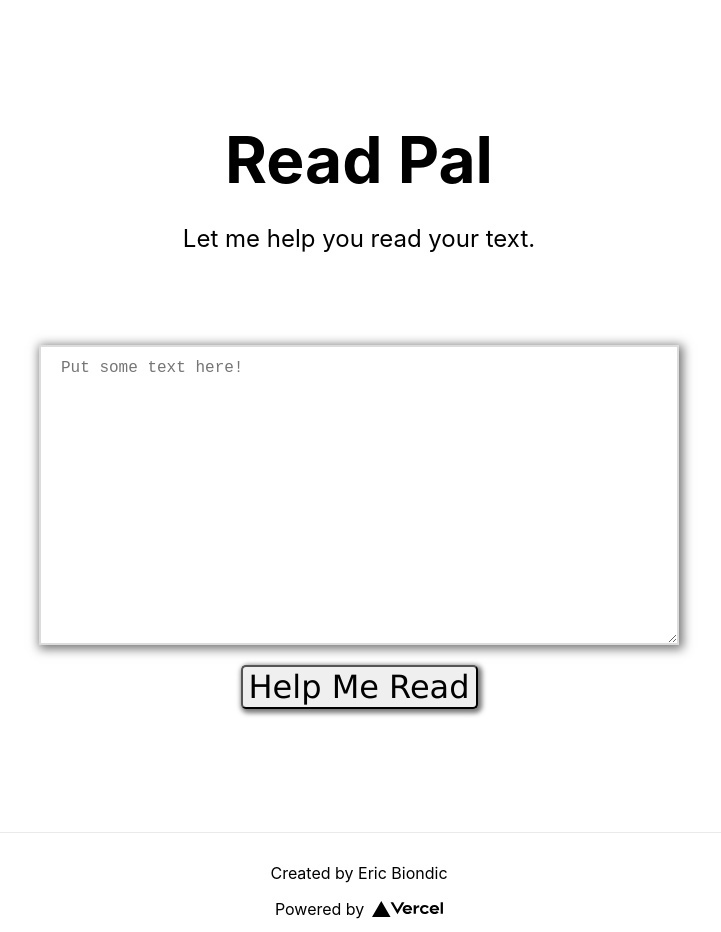
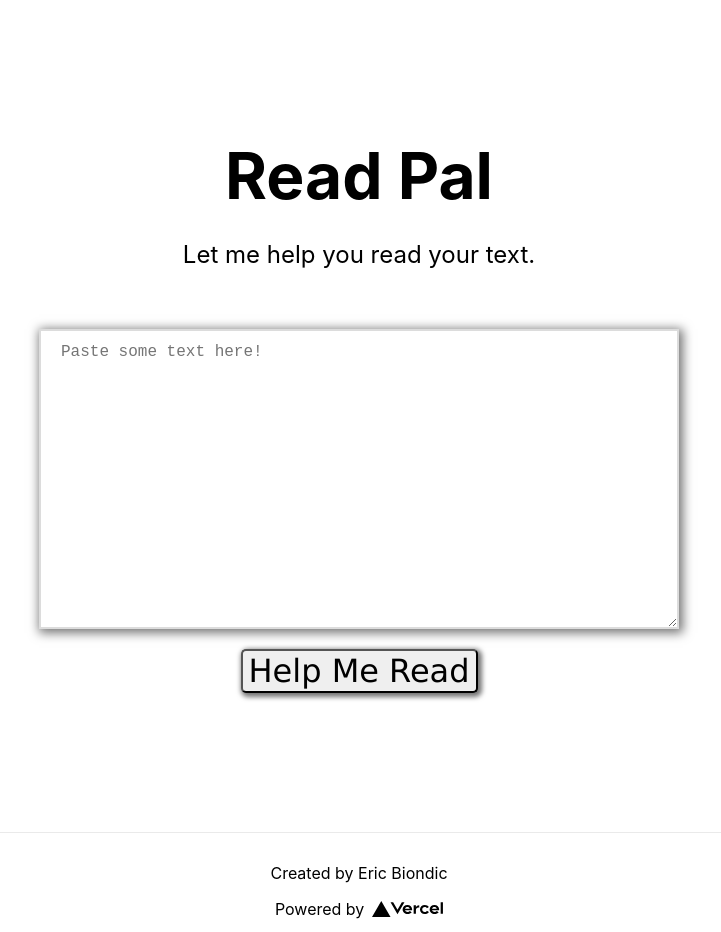
Before and after one commit to ricobadico/read-pal, a Next.js app: page / in a window 1280 px wide. Shown: the whole page, without its empty margins (281-1002 px from the left). Built offline with nearby package versions, Linux system fonts and the light colour scheme.

Commit message:
tidying some spacing

```diff
--- a/pages/_app.js
+++ b/pages/_app.js
@@ -4,14 +4,13 @@ import App, { Container } from 'next/app'
 export default class MyApp extends App {
 
   state={
-    inputText: "Put some text here!",
-    test: "seadog"
+    // This gets updated and needs to be tracked across pages
+    inputText: "Paste some text here!",
   }
 
    // Captures text placed in the inputSection
   onInputChange = (event) => {
     this.setState({inputText: event.target.value});
-    console.log(event.target.value);
   }
 
   render(){
--- a/styles/inputSection.module.css
+++ b/styles/inputSection.module.css
@@ -17,5 +17,5 @@
     flex-wrap: wrap;
 
     max-width: 800px;
-    margin-top: 3rem;
+    margin-top: 1rem;
   }
```
